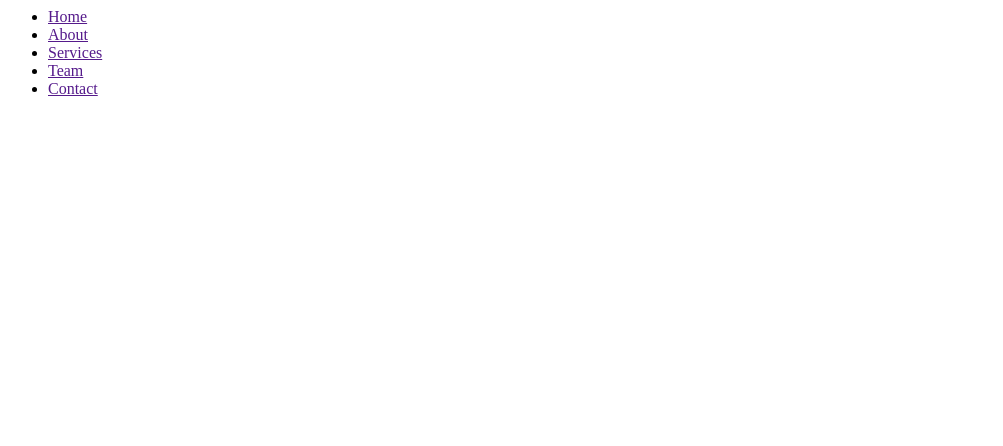
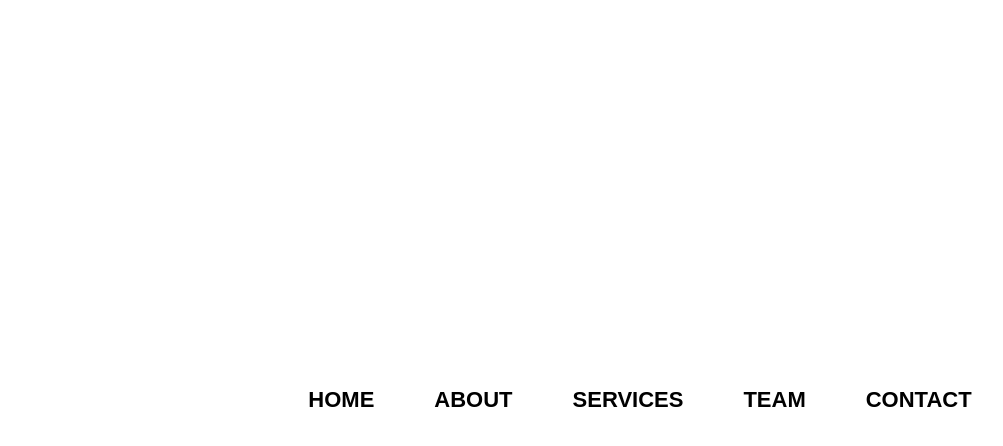
Before and after one commit to erwins123/100-projects, a plain HTML site: page 05-Navigation menus/Menu2/index.html in a window 1280 px wide. Shown: the whole page, without its empty margins (0-1003 px from the left). Drawn offline with Linux system fonts and the light colour scheme.

Commit message:
Creative menu effects done

```diff
--- a/05-Navigation menus/Menu2/index.html
+++ b/05-Navigation menus/Menu2/index.html
@@ -10,11 +10,11 @@
 <body>
     <div class="container">
         <ul>
-            <li><a class="" href="">Home</a></li>
-            <li><a class="" href="">About</a></li>
-            <li><a class="" href="">Services</a></li>
-            <li><a class="" href="">Team</a></li>
-            <li><a class="" href="">Contact</a></li>
+            <li><a class="list-items" href="">Home</a></li>
+            <li><a class="list-items" href="">About</a></li>
+            <li><a class="list-items" href="">Services</a></li>
+            <li><a class="list-items" href="">Team</a></li>
+            <li><a class="list-items" href="">Contact</a></li>
         </ul>
     </div>
 
--- a/05-Navigation menus/Menu2/style.css
+++ b/05-Navigation menus/Menu2/style.css
@@ -0,0 +1,75 @@
+* {
+    padding: 0;
+    margin: 0;
+    box-sizing: border-box;
+}
+
+.container {
+    height: 100vh;
+    display: flex;
+    justify-content: center;
+    align-items: center;
+    font-family: sans-serif;
+}
+
+ul {
+    margin: 0;
+    padding: 0;
+    display: flex;
+}
+
+li {
+    list-style: none;
+}
+
+.list-items {
+    position: relative;
+    display: block;
+    padding: 15px 30px;
+    text-decoration: none;
+    text-transform: uppercase;
+    color: #000;
+    font-size: 22px;
+    font-weight: bold;
+    transition: 1s;
+}
+
+.list-items:before {
+    content: "";
+    position: absolute;
+    top: 0;
+    left: 0;
+    width: 100%;
+    height: 100%;
+    opacity: 0;
+    transform: scaleY(2);
+    transition: 1s;
+    border-top: 2px solid crimson;
+    border-bottom: 2px solid crimson;
+}
+
+.list-items:hover:before {
+    transform: scaleY(1.2);
+    opacity: 1;
+}
+
+.list-items:after {
+    content: "";
+    background-color: crimson;
+    position: absolute;
+    top: 2;
+    left: 0;
+    width: 100%;
+    height: 100%;
+    transition: 1s;
+    transform: scale(0);
+    z-index: -1;
+}
+
+.list-items:hover:after {
+    transform: scale(1);
+}
+
+.list-items:hover {
+    color: white;
+}
--- a/05-Navigation menus/Menu3/style.css
+++ b/05-Navigation menus/Menu3/style.css
@@ -0,0 +1,73 @@
+* {
+    padding: 0;
+    margin: 0;
+    box-sizing: border-box;
+}
+
+.container {
+    height: 100vh;
+    display: flex;
+    align-items: center;
+    justify-content: center;
+    font-family: Arial, sans-serif;
+    background: #000;
+}
+
+ul {
+    display: flex;
+}
+
+li {
+    list-style: none;
+}
+
+ul li a {
+    color: #fff;
+    font-size: 2rem;
+    text-decoration: none;
+    padding: 0.4rem 1rem;
+    margin: 0 10px;
+    position: relative;
+    transition: all 0.5s;
+    text-transform: uppercase;
+}
+
+.list-items:before {
+    content: "";
+    position: absolute;
+    bottom: 12px;
+    left: 12px;
+    width: 12px;
+    height: 12px;
+    border: 3px solid white;
+    border-width: 0 0 3px 3px;
+    opacity: 0;
+    transition: all 0.6s;
+}
+
+.list-items:hover:before {
+    opacity: 1;
+    bottom: -8px;
+    left: -8px;
+}
+
+.list-items:after {
+    content: "";
+    position: absolute;
+    top: 12px;
+    right: 12px;
+    width: 12px;
+    height: 12px;
+    border: 3px solid white;
+    border-width: 3px 3px 0 0;
+    opacity: 0;
+    transition: all 0.6s;
+}
+
+.list-items:hover:after {
+    opacity: 1;
+    top: -8px;
+    right: -8px;
+
+
+}
```
Also changed, not shown: 05-Navigation menus/Menu3/index.html (+9 -1 lines).
